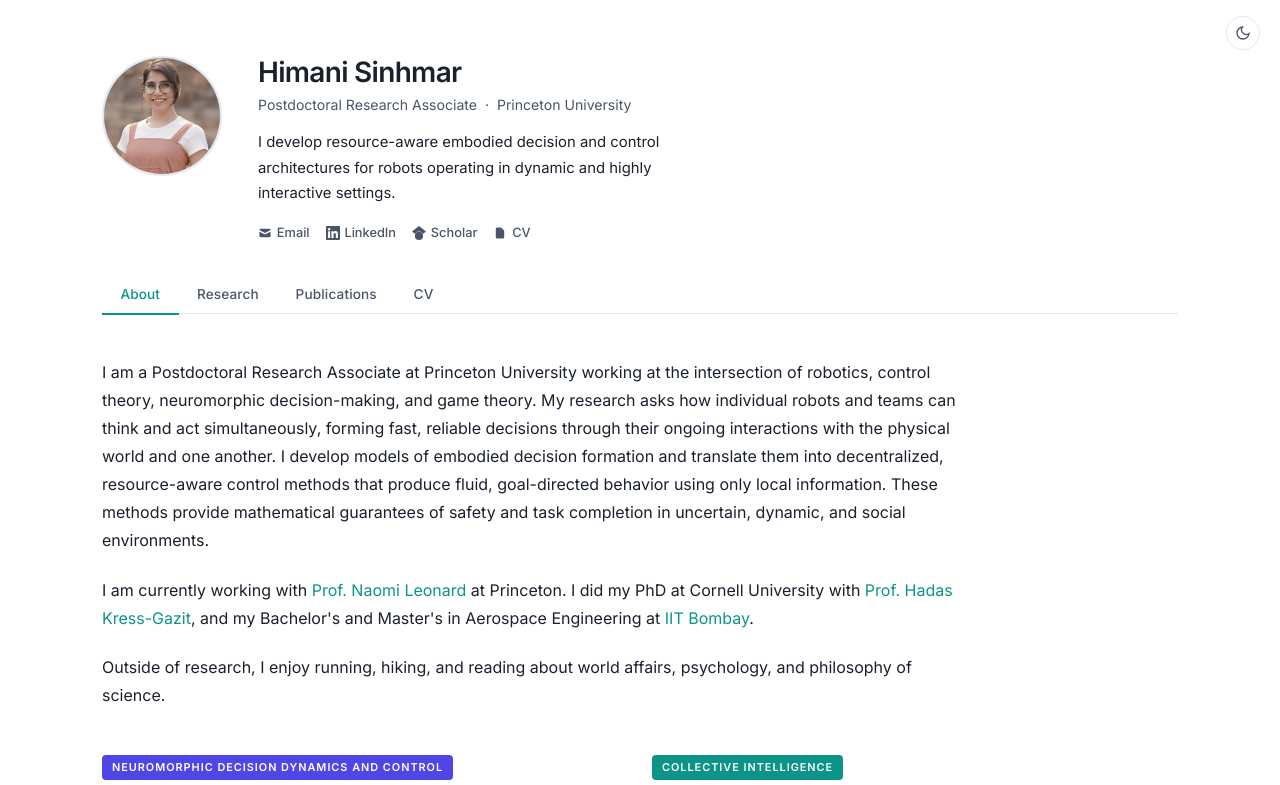
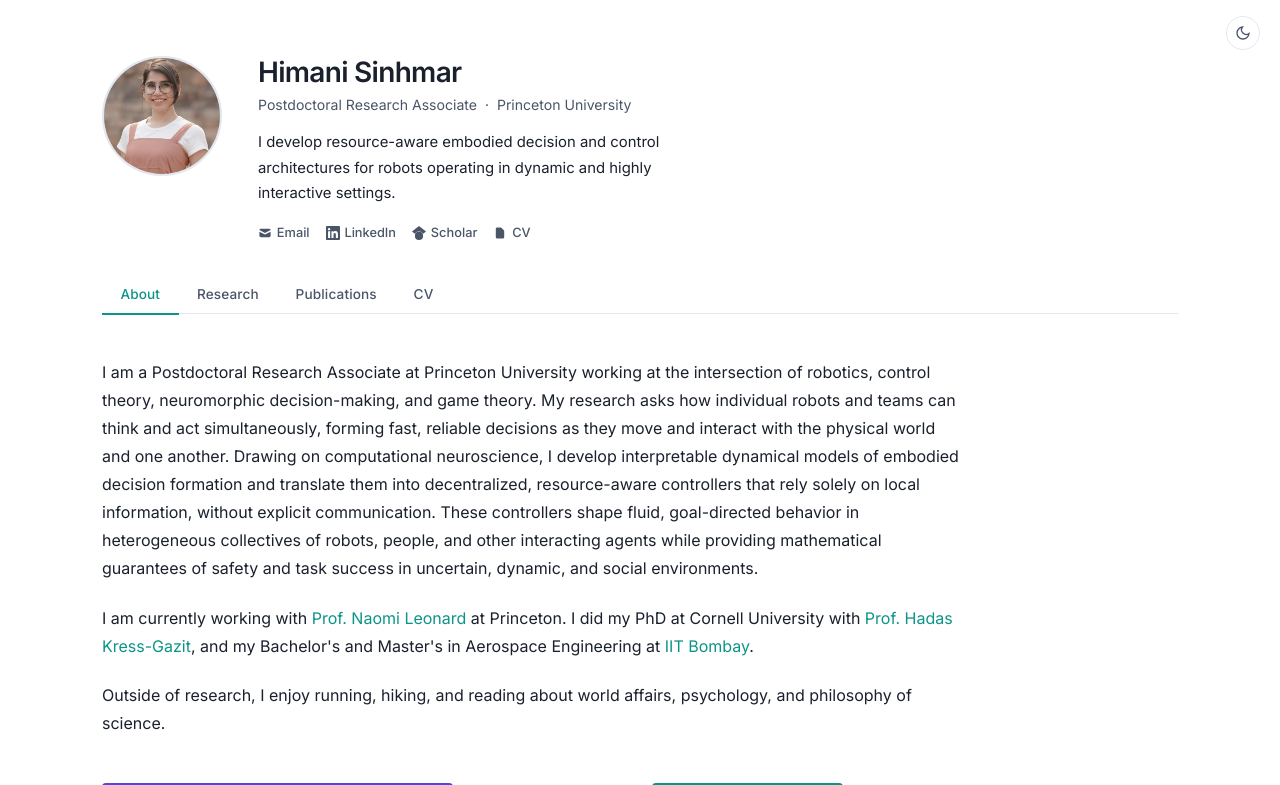
Before and after one commit to himanisinhmar/himanisinhmar.github.io, a Jekyll site: the page built from index.html, in a window 1280 px wide and 900 px high, cut to the strip 0-785 px from the top of the window. Built offline with Jekyll 4.4.1, drawn with Linux system fonts in a browser that asks for light colours; the list of posts is cut into pages by our own code.

Commit message:
Refine research introduction

```diff
--- a/index.html
+++ b/index.html
@@ -63,7 +63,7 @@ title: Himani Sinhmar
     <!-- Bio text on top, full width -->
     <div class="about-text">
       <p class="about__vision">
-        I am a Postdoctoral Research Associate at Princeton University working at the intersection of robotics, control theory, neuromorphic decision-making, and game theory. My research asks how individual robots and teams can think and act simultaneously, forming fast, reliable decisions through their ongoing interactions with the physical world and one another. I develop models of embodied decision formation and translate them into decentralized, resource-aware control methods that produce fluid, goal-directed behavior using only local information. These methods provide mathematical guarantees of safety and task completion in uncertain, dynamic, and social environments.
+       I am a Postdoctoral Research Associate at Princeton University working at the intersection of robotics, control theory, neuromorphic decision-making, and game theory. My research asks how individual robots and teams can think and act simultaneously, forming fast, reliable decisions as they move and interact with the physical world and one another. Drawing on computational neuroscience, I develop interpretable dynamical models of embodied decision formation and translate them into decentralized, resource-aware controllers that rely solely on local information, without explicit communication. These controllers shape fluid, goal-directed behavior in heterogeneous collectives of robots, people, and other interacting agents while providing mathematical guarantees of safety and task success in uncertain, dynamic, and social environments.
       </p>
       <p class="about__vision">
         I am currently working with
```
